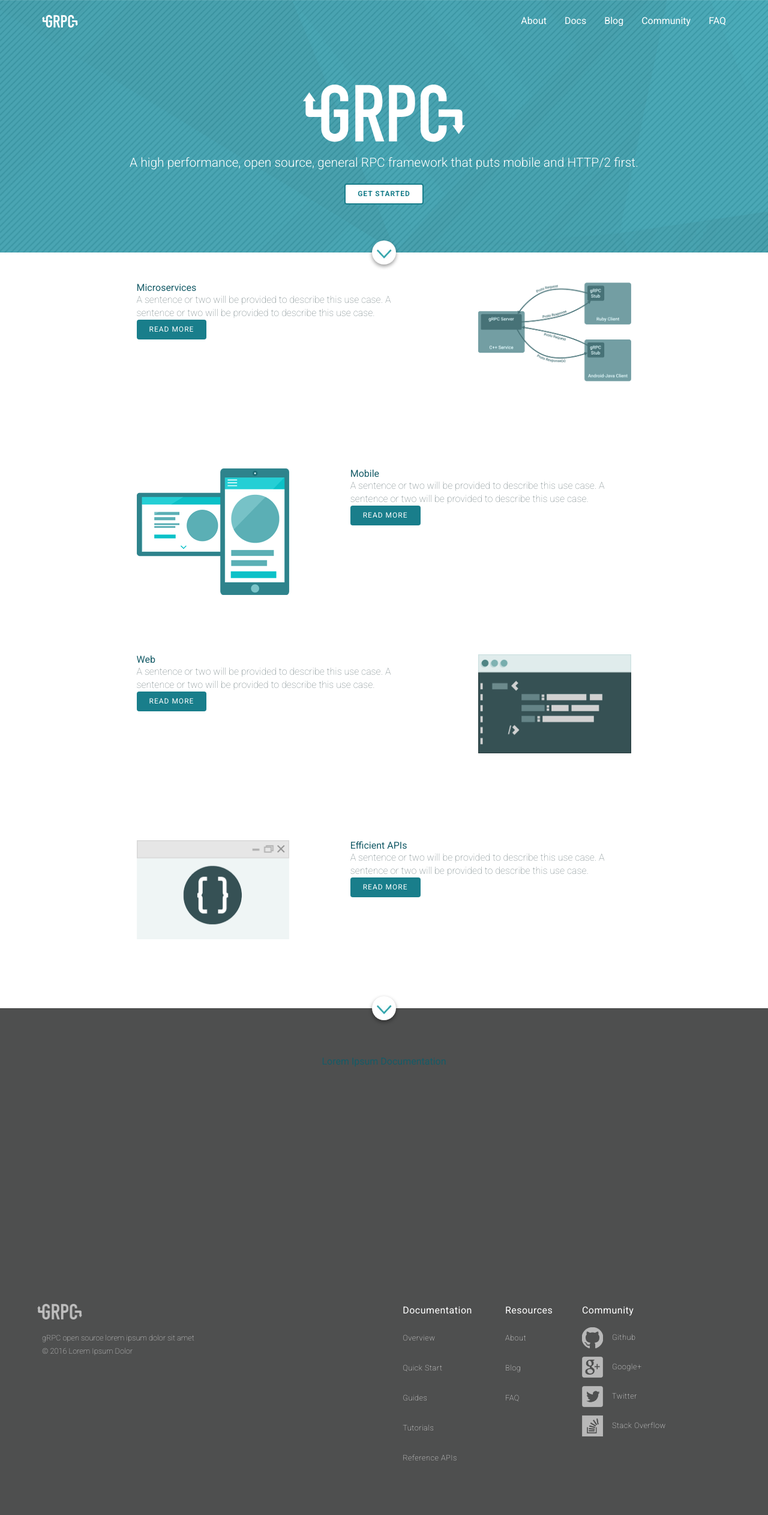
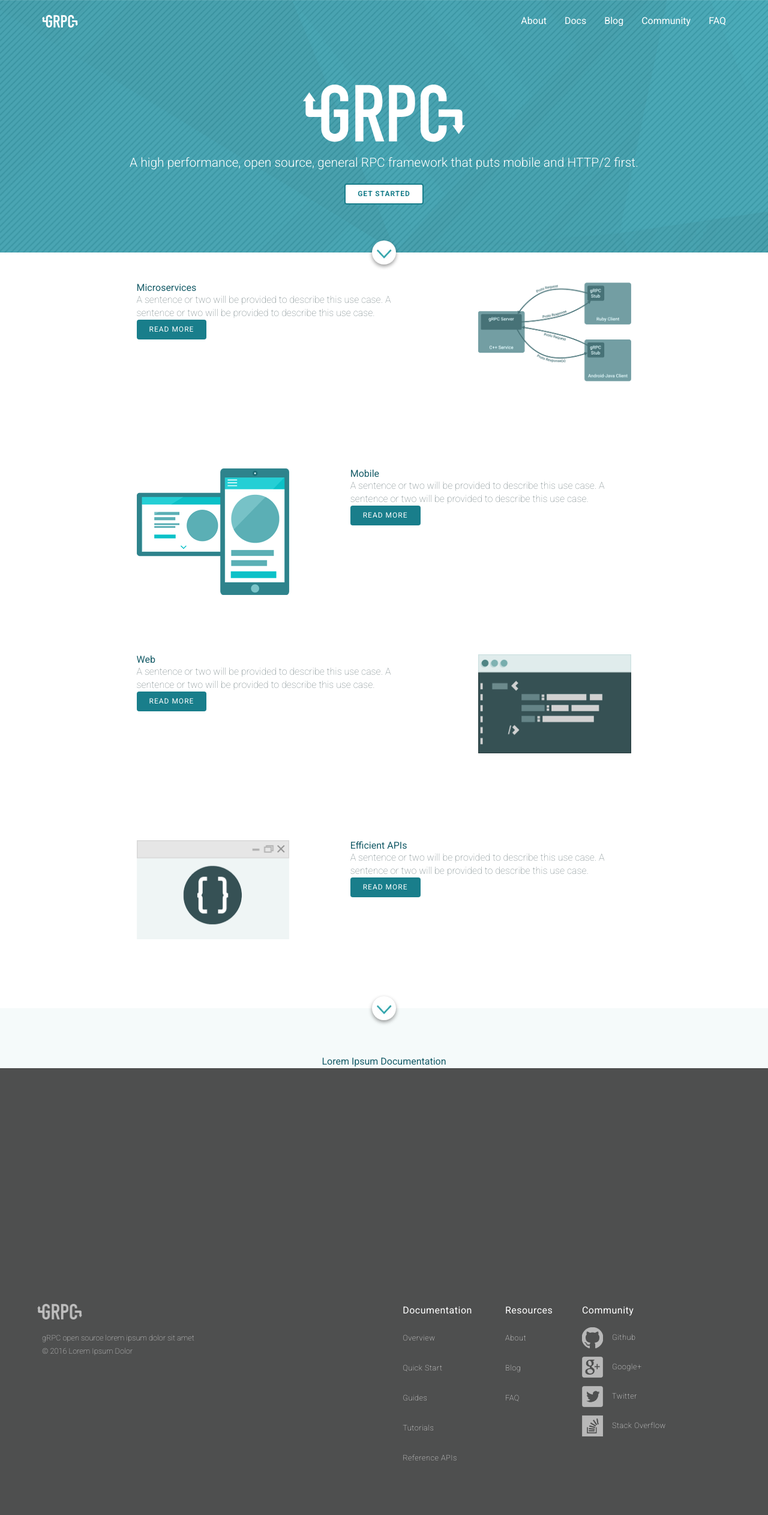
Before and after one commit to grpc/grpc.github.io, a Jekyll site: the page built from index.html, in a window 1280 px wide. Shown: the whole page at 60% size. Built offline with Jekyll 4.4.1, drawn with Linux system fonts in a browser that asks for light colours; nearby versions of some CDN libraries; Markdown is read by kramdown in place of the engine named in the settings.

Commit message:
Changes background color of doc-call to light gray

```diff
--- a/_layouts/landing.html
+++ b/_layouts/landing.html
@@ -12,4 +12,5 @@
 <div class="doc-call col-sm-12 container vpad">
   {% include doc-call.html %}
 </div>
+
 {% include footer.html %}
--- a/_sass/pages/_landing.scss
+++ b/_sass/pages/_landing.scss
@@ -21,7 +21,7 @@
     }
 }
 .doc-call {
-    background-color: $footerColor;
+    background-color: lighten($thirdBrandColor, 4%);
     padding: 80px 0;
     .btn-doc-call {
         margin: 15px 0 35px;
```
